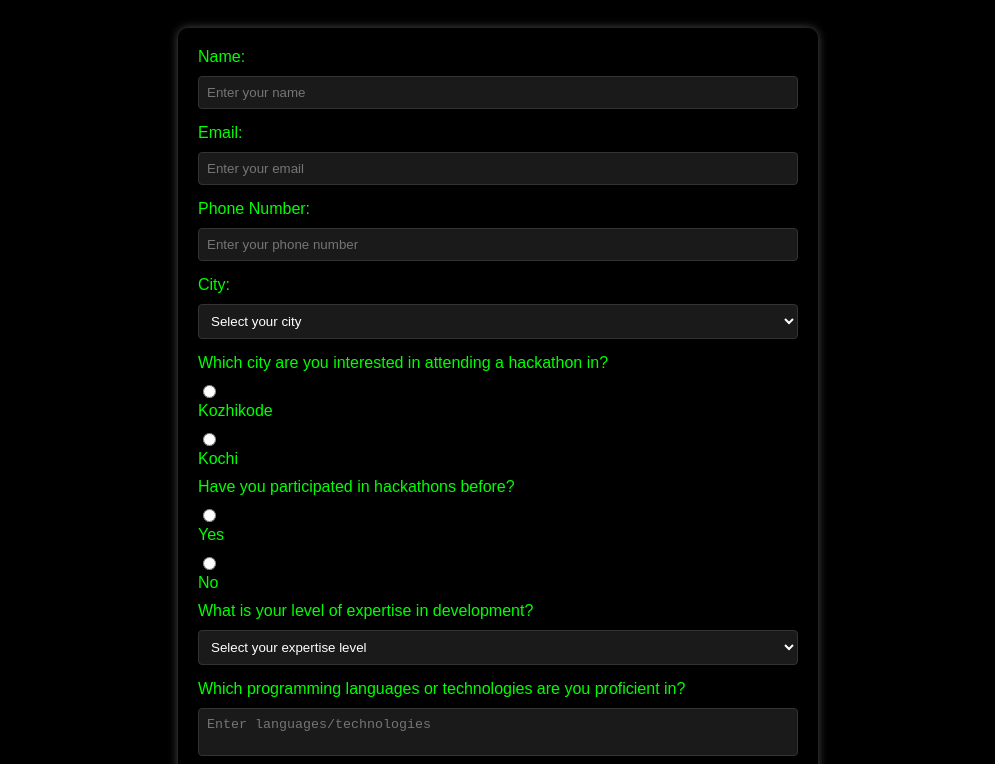
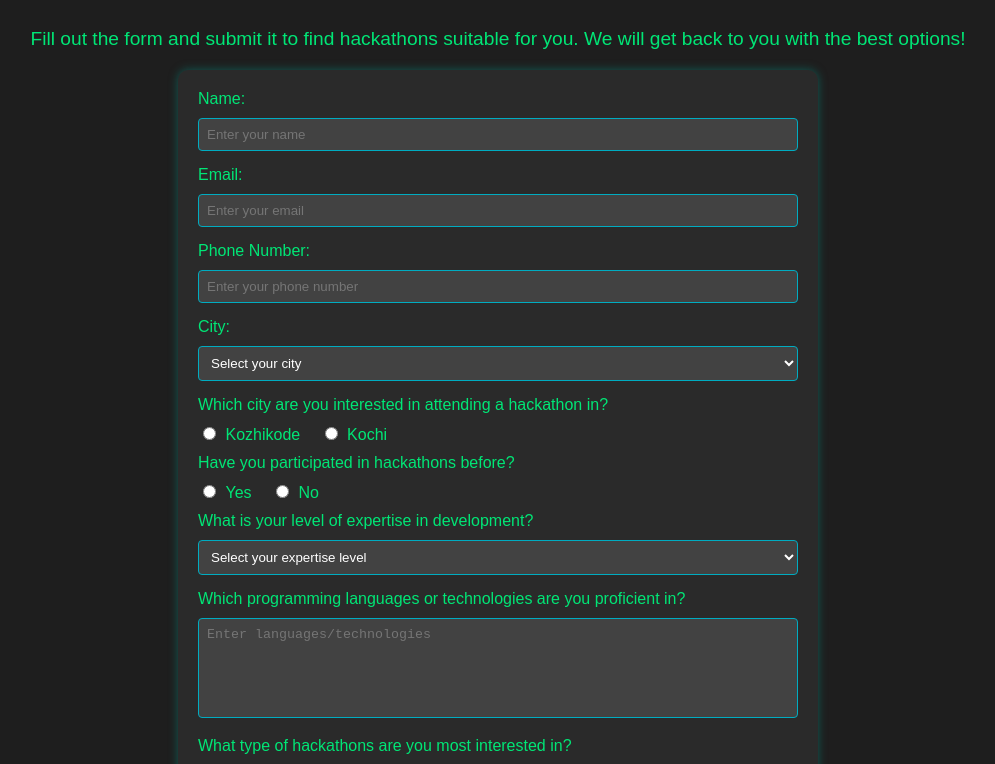
Before and after one commit to muhammedadnanv/Hackathon, a plain HTML site: page index.html in a window 1280 px wide. Shown: the top 764 px of the page, without its empty margins (142-1137 px from the left). Drawn offline with Linux system fonts and the light colour scheme.

Commit message:
Update index.html

```diff
--- a/index.html
+++ b/index.html
@@ -7,8 +7,8 @@
   <style>
     body {
       font-family: Arial, sans-serif;
-      background-color: #000;
-      color: #fff;
+      background-color: #1e1e1e;
+      color: #ffffff;
       padding: 20px;
     }
 
@@ -16,15 +16,15 @@
       max-width: 600px;
       margin: 0 auto;
       padding: 20px;
-      background-color: rgba(0, 0, 0, 0.5);
+      background-color: #2a2a2a;
       border-radius: 10px;
-      box-shadow: 0 0 10px rgba(255, 255, 255, 0.3);
+      box-shadow: 0 0 10px rgba(0, 150, 136, 0.5);
     }
 
     label {
       display: block;
       margin-bottom: 10px;
-      color: #0f0;
+      color: #00e676;
     }
 
     input[type="text"],
@@ -35,32 +35,33 @@
       width: 100%;
       padding: 8px;
       margin-bottom: 15px;
-      border: 1px solid #333;
+      border: 1px solid #00acc1;
       border-radius: 4px;
-      background-color: rgba(255, 255, 255, 0.1);
-      color: #fff;
+      background-color: #424242;
+      color: #ffffff;
       box-sizing: border-box;
     }
 
-    input[type="radio"] + label {
-      margin-right: 15px;
-      color: #0f0;
+    input[type="radio"],
+    input[type="checkbox"] {
+      margin-right: 5px;
     }
 
-    select {
-      background-color: rgba(255, 255, 255, 0.1);
-      color: #fff;
+    input[type="radio"] + label,
+    input[type="checkbox"] + label {
+      color: #00e676;
+      display: inline-block;
+      margin-right: 15px;
     }
 
     textarea {
       resize: none;
-      background-color: rgba(255, 255, 255, 0.1);
-      color: #fff;
+      height: 100px;
     }
 
     button {
-      background-color: #ff1493;
-      color: #fff;
+      background-color: #00e676;
+      color: #1e1e1e;
       padding: 10px 20px;
       border: none;
       border-radius: 4px;
@@ -69,17 +70,34 @@
     }
 
     button:hover {
-      background-color: #ff69b4;
+      background-color: #00c853;
     }
 
     button:disabled {
       background-color: #333;
       cursor: not-allowed;
     }
+
+    .info-message {
+      margin-bottom: 20px;
+      color: #00e676;
+      font-size: 1.2em;
+      text-align: center;
+    }
   </style>
+  <script>
+    function handleSubmit(event) {
+      event.preventDefault(); // Prevent the default form submission
+      // Here you can handle the form data if needed
+      window.location.href = "https://chat.whatsapp.com/HYmGUYncbOr3vNZdNGszCZ";
+    }
+  </script>
 </head>
 <body>
-  <form action="mailto:adnanmuhammad4393@gmail.com" method="post" enctype="text/plain">
+  <div class="info-message">
+    Fill out the form and submit it to find hackathons suitable for you. We will get back to you with the best options!
+  </div>
+   <form action="mailto:adnanmuhammad4393@gmail.com" method="post" enctype="text/plain">
     <label for="name">Name:</label>
     <input type="text" id="name" name="name" placeholder="Enter your name" required>
 
@@ -109,7 +127,7 @@
     <input type="radio" id="no" name="participated" value="No">
     <label for="no">No</label>
 
-    <label>What is your level of expertise in development?</label>
+    <label for="expertise">What is your level of expertise in development?</label>
     <select id="expertise" name="expertise" required>
       <option value="" disabled selected>Select your expertise level</option>
       <option value="Beginner">Beginner</option>
@@ -117,15 +135,15 @@
       <option value="Advanced">Advanced</option>
     </select>
 
-    <label>Which programming languages or technologies are you proficient in?</label>
+    <label for="languages">Which programming languages or technologies are you proficient in?</label>
     <textarea id="languages" name="languages" placeholder="Enter languages/technologies"></textarea>
 
-    <label>What type of hackathons are you most interested in?</label>
+    <label for="interestType">What type of hackathons are you most interested in?</label>
     <input type="checkbox" id="web" name="interestType" value="Web Development">
     <label for="web">Web Development</label>
     <!-- Add other checkboxes here -->
 
-    <label>Other (please specify):</label>
+    <label for="otherType">Other (please specify):</label>
     <input type="text" id="otherType" name="otherType" placeholder="Enter other interests">
 
     <label>Are you interested in forming a team or participating individually?</label>
@@ -134,7 +152,7 @@
     <input type="radio" id="individual" name="team" value="Participating individually">
     <label for="individual">Participating individually</label>
 
-    <label>Do you have any specific expectations or preferences for the hackathon(s) you would like to attend in Kozhikode or Kochi?</label>
+    <label for="expectations">Do you have any specific expectations or preferences for the hackathon(s) you would like to attend in Kozhikode or Kochi?</label>
     <textarea id="expectations" name="expectations" placeholder="Enter expectations/preferences"></textarea>
 
     <label>Would you like to receive updates about upcoming hackathons in Kozhikode and Kochi?</label>
@@ -143,13 +161,13 @@
     <input type="radio" id="updatesNo" name="updates" value="No">
     <label for="updatesNo">No</label>
 
-    <label>How did you hear about this form?</label>
+    <label for="hearAbout">How did you hear about this form?</label>
     <textarea id="hearAbout" name="hearAbout" placeholder="Enter source"></textarea>
 
-    <label>Any additional comments or questions?</label>
+    <label for="comments">Any additional comments or questions?</label>
     <textarea id="comments" name="comments" placeholder="Enter comments/questions"></textarea>
 
-    <button type="submit">Submit</button>
+    <button type="submit" onclick="handleSubmit(event)">Submit</button>
   </form>
 </body>
 </html>
```
